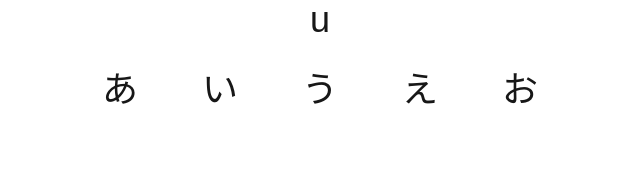
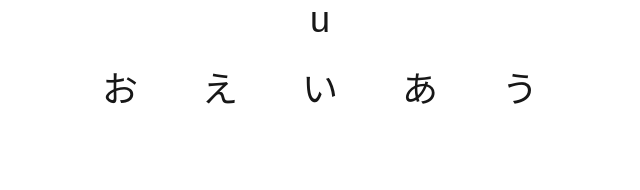
Before and after one commit to PeterPoterek/hira-kata, a Next.js app: page / in a window 1280 px wide. Shown: the top 190 px of the page, without its empty margins (320-960 px from the left). Built offline with nearby package versions, Linux system fonts and the light colour scheme.

Commit message:
shufle answers

```diff
--- a/components/quiz/Quiz.tsx
+++ b/components/quiz/Quiz.tsx
@@ -4,7 +4,7 @@ import hiragana from "@/data/hiragana.json"
 import { useState, useEffect } from "react";
 
 
-interface hiraganaChar {
+interface HiraganaChar  {
     kana: string;
     romaji: string;
 }
@@ -12,14 +12,27 @@ interface hiraganaChar {
 
 
 const Quiz = () => {
-    const [randomChar, setRandomChar] = useState<hiraganaChar | null>(null)
+    const [randomChar, setRandomChar] = useState<HiraganaChar   | null>(null)
+    const [choices, setChoices] = useState<string[]>([]);
 
     const getRandomHiraganaChar = () => {
         return  hiragana[Math.floor(Math.random() * hiragana.length)]
     }
 
+    const getRandomChoices = (correctChar: HiraganaChar ) => {
 
-    const checkAnwser=(char: string) =>{
+        const incorrectAnswers = hiragana
+            .filter((item) => item.kana !== correctChar.kana)
+            .sort(() => Math.random() - 0.5)
+            .slice(0, 4)
+            .map((item) => item.kana);
+
+        const allChoices = [correctChar.kana, ...incorrectAnswers];
+        setChoices(allChoices.sort(() => Math.random() - 0.5));
+    }
+
+
+    const checkAnswer=(char: string) =>{
         if(!char) return false;
 
         // alert(`${char} ${randomChar?.kana}`)
@@ -33,7 +46,10 @@ const Quiz = () => {
 
 
     useEffect(() => {
-        setRandomChar(getRandomHiraganaChar())
+        const newRandomChar = getRandomHiraganaChar();
+        setRandomChar(newRandomChar);
+        getRandomChoices(newRandomChar);
+
     }, []);
     return (
         <div className={"flex items-center justify-center h-full "}>
@@ -44,10 +60,17 @@ const Quiz = () => {
                 </div>
 
                 <div>
-                    {hiragana.map((char: hiraganaChar, index: number) => {
-                        return <button onClick={(e: React.MouseEvent<HTMLButtonElement>) => checkAnwser((e.currentTarget.textContent ?? ""))} className={"w-[100px]" +
-                            " h-[100px] text-4xl"} key={index}>{`${char.kana}`}</button>
-                    })}
+                    {choices.map((char, index) => (
+                        <button
+                            onClick={(e: React.MouseEvent<HTMLButtonElement>) =>
+                                checkAnswer(e.currentTarget.textContent ?? "")
+                            }
+                            className={"w-[100px] h-[100px] text-4xl"}
+                            key={index}
+                        >
+                            {char}
+                        </button>
+                    ))}
                 </div>
 
             </div>
```
